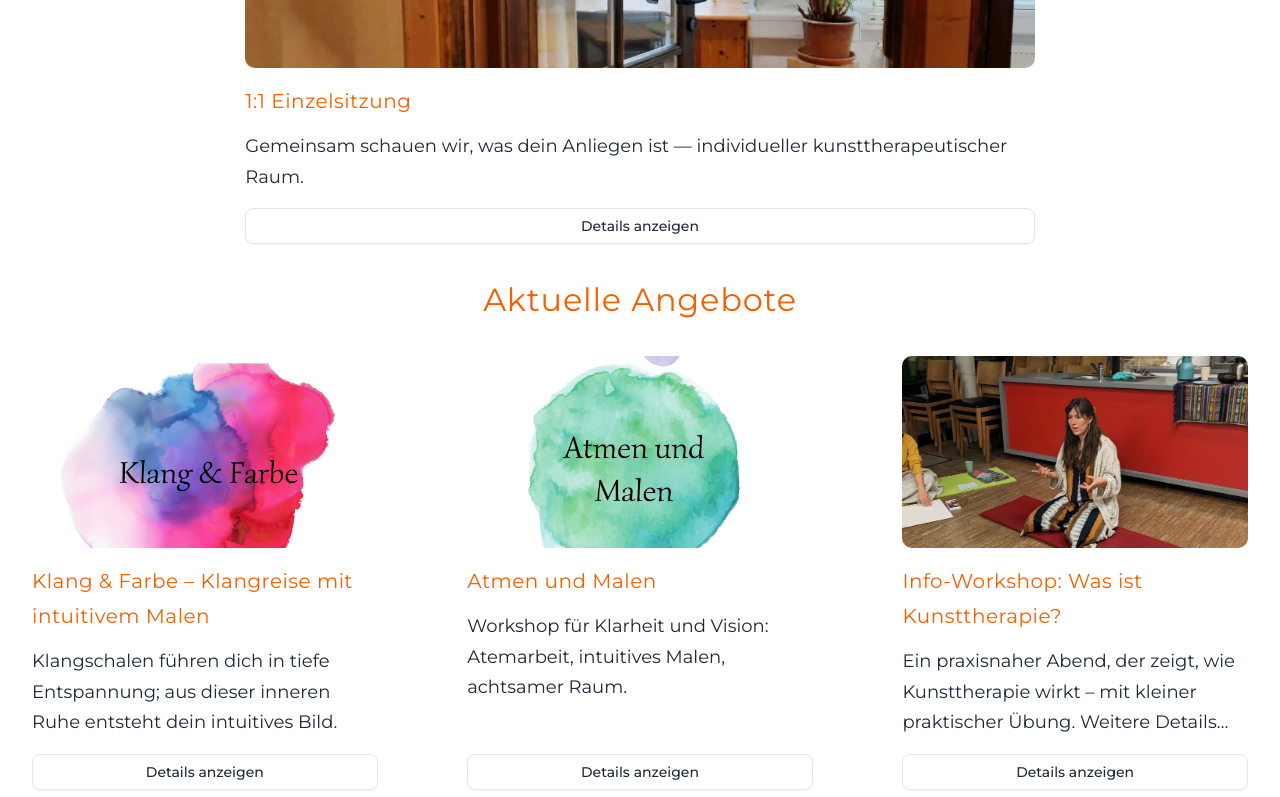
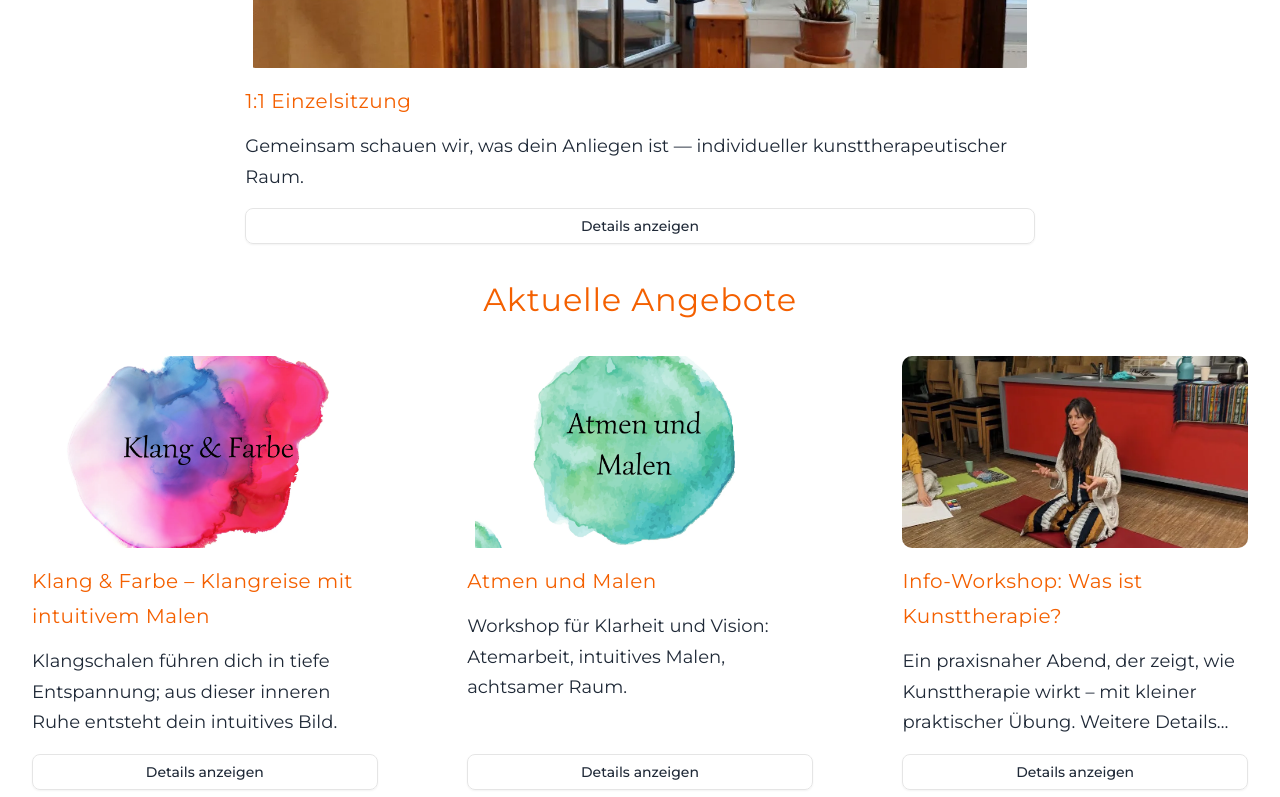
Before and after one commit to MaxWindt/v0-verwandlungsraum, a Next.js app: page / in a window 1280 px wide. Shown: the part 1669-2466 px from the top of the page. Built offline with nearby package versions, Linux system fonts and the light colour scheme; a web font is replaced by a local one.

Commit message:
feat: enhance OfferCard layout with conditional styling for specific offers

```diff
--- a/components/services.tsx
+++ b/components/services.tsx
@@ -79,6 +79,8 @@ function OfferCard({ offer }: { offer: Offer }) {
   const { t } = useLanguage();
   const [open, setOpen] = useState(false);
 
+  const isCenterPreview = offer.id === 1 || offer.id === 3 || offer.id === 4;
+
   const scrollToContact = () => {
     const contactSection = document.getElementById('contact');
     if (contactSection) {
@@ -95,14 +97,14 @@ function OfferCard({ offer }: { offer: Offer }) {
   return (
     <div className="card flex flex-col h-full">
       <div
-        className={`mb-4 rounded-lg overflow-hidden h-48 ${offer.id === 1 ? 'flex items-center justify-center' : ''}`}
+        className={`mb-4 rounded-lg overflow-hidden h-48 ${isCenterPreview ? 'flex items-center justify-center' : ''}`}
       >
         <OptimizedImage
           src={offer.image || ''}
           alt={offer.title}
           width={600}
           height={360}
-          className={`w-full h-full object-cover ${offer.id === 1 ? 'object-center' : ''}`}
+          className={`w-full h-full ${isCenterPreview ? 'object-contain p-2' : 'object-cover'} ${offer.id === 1 ? 'object-center' : ''}`}
         />
       </div>
 
```
